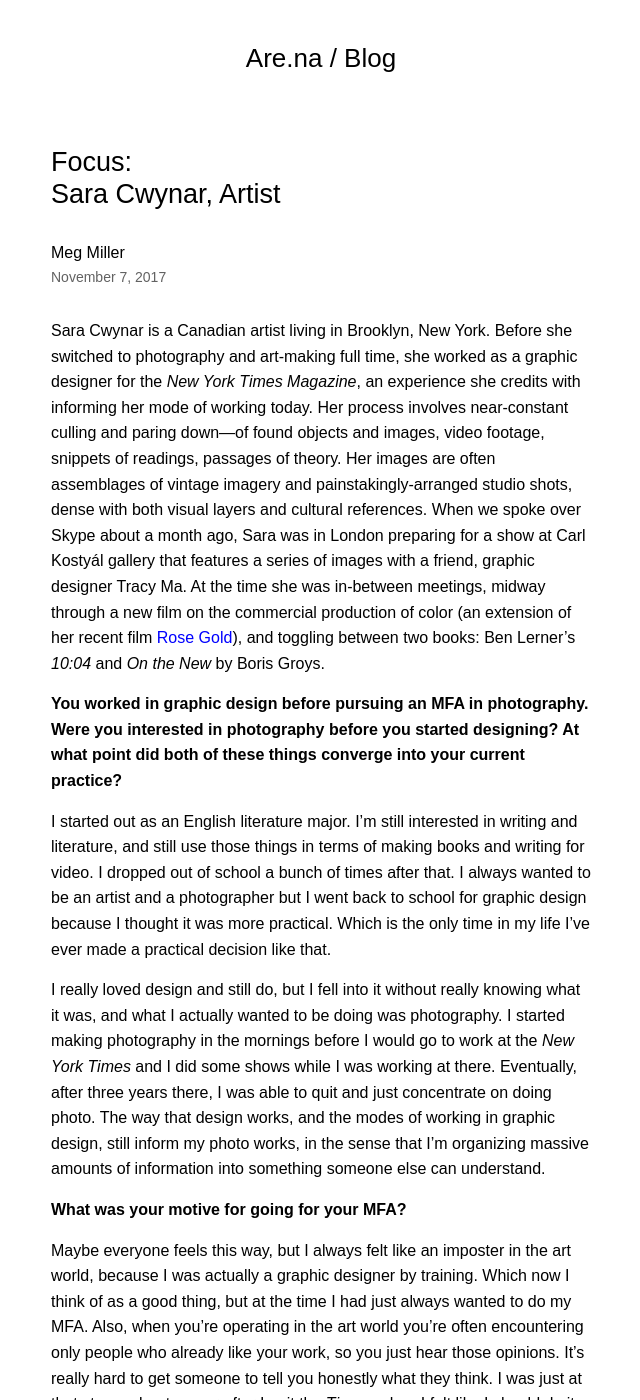
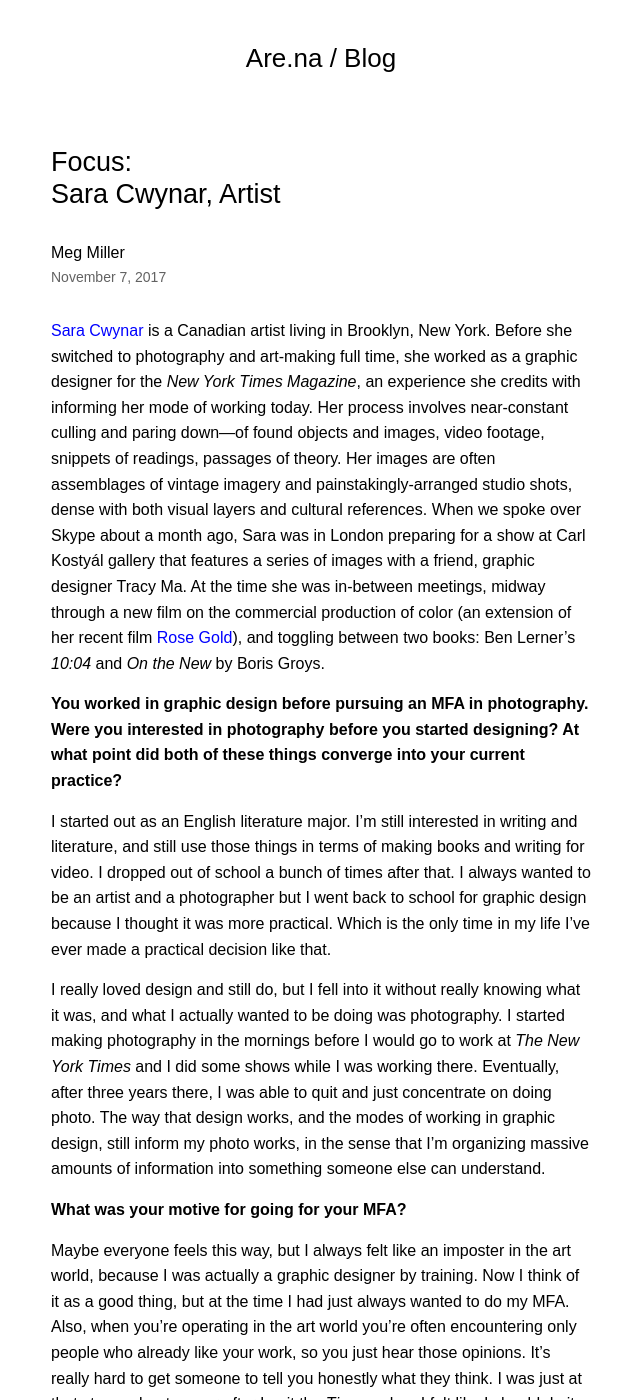
Before and after one commit to aredotna/building, a Jekyll site: the page built from _posts/2017-11-07-sara-cwynar.markdown, in a window 1280 px wide and 1400 px high. Shown: the whole window, without its empty margins (319-959 px from the left). Built offline with Jekyll 4.4.1, drawn with Linux system fonts in a browser that asks for light colours; some of the changed text lies outside the part shown.

Commit message:
Sara, edits

```diff
--- a/_posts/2017-11-07-sara-cwynar.markdown
+++ b/_posts/2017-11-07-sara-cwynar.markdown
@@ -10,17 +10,17 @@
 author: "Meg Miller"
 ---
 
-Sara Cwynar is a Canadian artist living in Brooklyn, New York. Before she switched to photography and art-making full time, she worked as a graphic designer for the _New York Times Magazine_, an experience she credits with informing her mode of working today. Her process involves near-constant culling and paring down—of found objects and images, video footage, snippets of readings, passages of theory. Her images are often assemblages of vintage imagery and painstakingly-arranged studio shots, dense with both visual layers and cultural references. When we spoke over Skype about a month ago, Sara was in London preparing for a show at Carl Kostyál gallery that features a series of images with a friend, graphic designer Tracy Ma. At the time she was in-between meetings, midway through a new film on the commercial production of color (an extension of her recent film [Rose Gold](http://www.foxyproduction.com/exhibitions/1674/pr)), and toggling between two books: Ben Lerner’s _10:04_ and _On the New_ by Boris Groys.
+[Sara Cwynar](http://saracwynar.com/) is a Canadian artist living in Brooklyn, New York. Before she switched to photography and art-making full time, she worked as a graphic designer for the _New York Times Magazine_, an experience she credits with informing her mode of working today. Her process involves near-constant culling and paring down—of found objects and images, video footage, snippets of readings, passages of theory. Her images are often assemblages of vintage imagery and painstakingly-arranged studio shots, dense with both visual layers and cultural references. When we spoke over Skype about a month ago, Sara was in London preparing for a show at Carl Kostyál gallery that features a series of images with a friend, graphic designer Tracy Ma. At the time she was in-between meetings, midway through a new film on the commercial production of color (an extension of her recent film [Rose Gold](http://www.foxyproduction.com/exhibitions/1674/pr)), and toggling between two books: Ben Lerner’s _10:04_ and _On the New_ by Boris Groys.
 
 **You worked in graphic design before pursuing an MFA in photography. Were you interested in photography before you started designing? At what point did both of these things converge into your current practice?**
 
 I started out as an English literature major. I’m still interested in writing and literature, and still use those things in terms of making books and writing for video. I dropped out of school a bunch of times after that. I always wanted to be an artist and a photographer but I went back to school for graphic design because I thought it was more practical. Which is the only time in my life I’ve ever made a practical decision like that.
 
-I really loved design and still do, but I fell into it without really knowing what it was, and what I actually wanted to be doing was photography. I started making photography in the mornings before I would go to work at the _New York Times_ and I did some shows while I was working at there. Eventually, after three years there, I was able to quit and just concentrate on doing photo. The way that design works, and the modes of working in graphic design, still inform my photo works, in the sense that I’m organizing massive amounts of information into something someone else can understand.
+I really loved design and still do, but I fell into it without really knowing what it was, and what I actually wanted to be doing was photography. I started making photography in the mornings before I would go to work at _The New York Times_ and I did some shows while I was working there. Eventually, after three years there, I was able to quit and just concentrate on doing photo. The way that design works, and the modes of working in graphic design, still inform my photo works, in the sense that I’m organizing massive amounts of information into something someone else can understand.
 
 **What was your motive for going for your MFA?**
 
-Maybe everyone feels this way, but I always felt like an imposter in the art world, because I was actually a graphic designer by training. Which now I think of as a good thing, but at the time I had just always wanted to do my MFA. Also, when you’re operating in the art world you’re often encountering only people who already like your work, so you just hear those opinions. It’s really hard to get someone to tell you honestly what they think. I was just at that stage, about a year after I quit the _Times_, when I felt like I should do it to get straightforward, honest feedback about my work, insofar as that’s possible.
+Maybe everyone feels this way, but I always felt like an imposter in the art world, because I was actually a graphic designer by training. Now I think of it as a good thing, but at the time I had just always wanted to do my MFA. Also, when you’re operating in the art world you’re often encountering only people who already like your work, so you just hear those opinions. It’s really hard to get someone to tell you honestly what they think. I was just at that stage, about a year after I quit the _Times_, when I felt like I should do it to get straightforward, honest feedback about my work, insofar as that’s possible.
 
 <figure>
   <img src="https://d2w9rnfcy7mm78.cloudfront.net/1403158/large_8743a6b13d344a5de58661e685fd2ce1.jpg">
@@ -60,15 +60,15 @@
 
 <iframe class="arena-iframe" width="100%" height="2090" src="https://www.are.na/sara-cwynar/color-1497896794/embed"></iframe>
 
-**After you had that initial set of ideas to start working on Rose Gold, did those ideas evolve along with the scope of the project? Or do you feel like those were the major themes throughout?**
+**After you had that initial set of ideas to start working on _Rose Gold_, did those ideas evolve along with the scope of the project? Or do you feel like those were the major themes throughout?**
 
-They continued to be major themes but the project also opened up a lot. In the end it became much more about desire than I had anticipated. About wanting something even though you can see all the mechanisms that are making you want it. And more broadly, about the way that capitalism needs to keep offering you more things to desire so that you can keep working toward something, want something, so you can remain thrown into the world and engaged in it. I really saw my own activities in these themes so the project became a lot more personal too.
+They continued to be major themes but the project also opened up a lot. In the end it became much more about desire than I had anticipated. About wanting something even though you can see all the mechanisms that are making you want it. And more broadly, about the way that capitalism needs to keep offering you more things to desire so that you can keep working toward something, wanting something, so you can remain thrown into the world and engaged in it. I really saw my own activities in these themes so the project became a lot more personal too.
 
 **How do you revisit the material that you’ve been accumulating once an idea for a project has formed? And what form is that material typically in—how are you saving and organizing this stuff?**
 
 I’m actually so disorganized that I just have a kind of running mental inventory. Sometimes I’ll be reading something and know that it connects to something else, and I’ll have a vague idea of what that connection is. For example in the _Rose Gold_ video there’s a tiny section about how revolutions in Eastern Europe were “branded” according to color. They were non-violent revolutions, and they wanted them to seem gentler perhaps, and also according to some, to be understood by Western alliances, so they gave them color names. When I read that, I had this vague memory of reading this anthropology text three years ago that talked about color revolutions. So then I have to spend like five hours digging back and trying to find that text. Then I’ll find 10 other things in the process.
 
-This process is also connected to graphic design, because I’ll end up with an overwhelming amount of documents and information, and I’ll go through a bunch of lines of edits and wrangle it into something that makes sense. It’s the exact same feeling of putting together an issue of the_New York Times Magazine_: you have 50 pages of unedited drafts of stories and a list of illustrators you can hire. It’s a similar way of working.
+This process is also connected to graphic design, because I’ll end up with an overwhelming amount of documents and information, and I’ll go through a bunch of lines of edits and wrangle it into something that makes sense. It’s the exact same feeling of putting together an issue of _The New York Times Magazine_: you have 50 pages of unedited drafts of stories and a list of illustrators you can hire. It’s a similar way of working.
 
 <figure>
   <img src="https://d2w9rnfcy7mm78.cloudfront.net/1403388/large_7090e1aa9418bedadc4ad26900f9c7a5.jpg">
@@ -102,7 +102,7 @@
 
 I think so. An interesting note from Kundera that I thought about a lot later is that kitsch is a way of sanitizing the world and ignoring that we are human bodies; kitsch tries to look outside all the messiness of the body and the actual reality of living. The floral arrangements are made of these kitsch objects, but they have the marks of so many human bodies on them—so many people have touched those objects, so they’re dirty and marked with use. I think there’s a missed connection there too between the cynicism of kitsch versus the actual lives that you can see on the stuff itself.
 
-The whole _Flat Death_ series came out of working on the Kitsch encyclopedia and reading a lot of image theory. I’m at a point now where I’m not as interested in ‘80s image theory, but at the time I was—and that sort of thing is also kind of kitsch, right? We know it so well, and it puts the world in these neat little boxes for us. With Baudrillard it’s all these easily digestible snippets of information.
+The whole _Flat Death_ series came out of working on _The Kitsch Encyclopedia_ and reading a lot of image theory. I’m at a point now where I’m not as interested in ‘80s image theory, but at the time I was—and that sort of thing is also kind of kitsch, right? We know it so well, and it puts the world in these neat little boxes for us. With Baudrillard it’s all these easily digestible snippets of information.
 
 <iframe class="arena-iframe" width="100%" height="2090" src="https://www.are.na/sara-cwynar/cosmetics/embed"></iframe>
 
```
Also changed, not shown: other parts of _posts/2017-11-07-sara-cwynar.markdown (+3 -3 lines).
